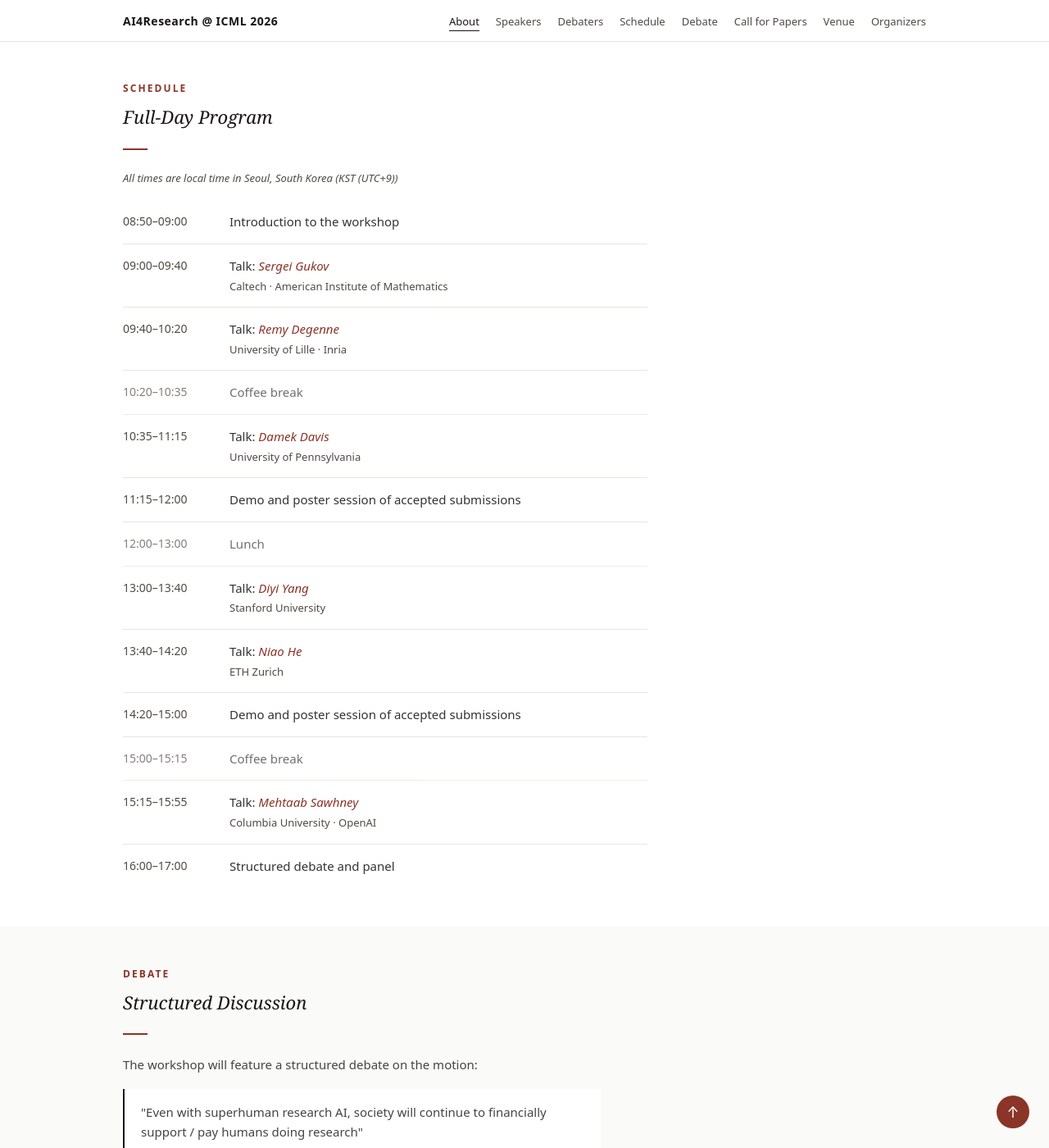
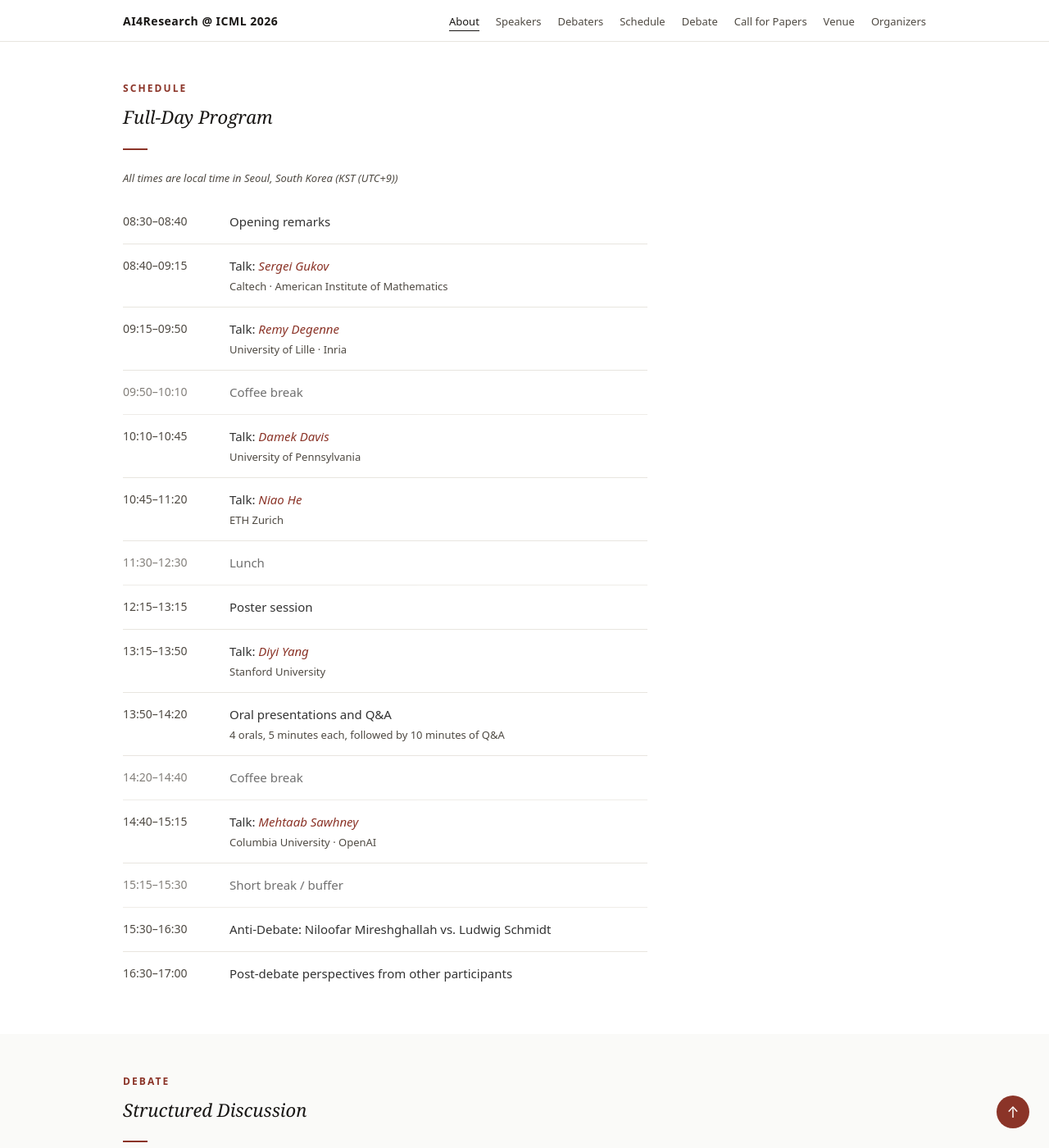
Before and after one commit to ai4research-icml-workshop/ai4research-icml-workshop.github.io, a Jekyll site: the page built from index.html, in a window 1280 px wide and 1400 px high, scrolled down 3228 px. Shown: the whole window at 82% size. Built offline with Jekyll 4.4.1, drawn with Linux system fonts in a browser that asks for light colours.

Commit message:
Update workshop schedule

```diff
--- a/_data/schedule.yml
+++ b/_data/schedule.yml
@@ -1,63 +1,72 @@
-- time: "08:50–09:00"
-  title: "Introduction to the workshop"
+- time: "08:30–08:40"
+  title: "Opening remarks"
   type: event
 
-- time: "09:00–09:40"
+- time: "08:40–09:15"
   title: "Talk"
   speaker: "Sergei Gukov"
   affiliation: "Caltech · American Institute of Mathematics"
   type: talk
 
-- time: "09:40–10:20"
+- time: "09:15–09:50"
   title: "Talk"
   speaker: "Remy Degenne"
   affiliation: "University of Lille · Inria"
   type: talk
 
-- time: "10:20–10:35"
+- time: "09:50–10:10"
   title: "Coffee break"
   type: break
 
-- time: "10:35–11:15"
+- time: "10:10–10:45"
   title: "Talk"
   speaker: "Damek Davis"
   affiliation: "University of Pennsylvania"
   type: talk
 
-- time: "11:15–12:00"
-  title: "Demo and poster session of accepted submissions"
-  type: event
+- time: "10:45–11:20"
+  title: "Talk"
+  speaker: "Niao He"
+  affiliation: "ETH Zurich"
+  type: talk
 
-- time: "12:00–13:00"
+- time: "11:30–12:30"
   title: "Lunch"
   type: break
 
-- time: "13:00–13:40"
+- time: "12:15–13:15"
+  title: "Poster session"
+  type: event
+
+- time: "13:15–13:50"
   title: "Talk"
   speaker: "Diyi Yang"
   affiliation: "Stanford University"
   type: talk
 
-- time: "13:40–14:20"
-  title: "Talk"
-  speaker: "Niao He"
-  affiliation: "ETH Zurich"
-  type: talk
-
-- time: "14:20–15:00"
-  title: "Demo and poster session of accepted submissions"
+- time: "13:50–14:20"
+  title: "Oral presentations and Q&A"
+  detail: "4 orals, 5 minutes each, followed by 10 minutes of Q&A"
   type: event
 
-- time: "15:00–15:15"
+- time: "14:20–14:40"
   title: "Coffee break"
   type: break
 
-- time: "15:15–15:55"
+- time: "14:40–15:15"
   title: "Talk"
   speaker: "Mehtaab Sawhney"
   affiliation: "Columbia University · OpenAI"
   type: talk
 
-- time: "16:00–17:00"
-  title: "Structured debate and panel"
+- time: "15:15–15:30"
+  title: "Short break / buffer"
+  type: break
+
+- time: "15:30–16:30"
+  title: "Anti-Debate: Niloofar Mireshghallah vs. Ludwig Schmidt"
   type: event
+
+- time: "16:30–17:00"
+  title: "Post-debate perspectives from other participants"
+  type: event
--- a/_includes/schedule.html
+++ b/_includes/schedule.html
@@ -22,6 +22,9 @@
             {% endif %}
           {% else %}
             {{ item.title }}
+            {% if item.detail and item.detail != "" %}
+            <div class="schedule-detail">{{ item.detail }}</div>
+            {% endif %}
           {% endif %}
         </div>
       </div>
```
